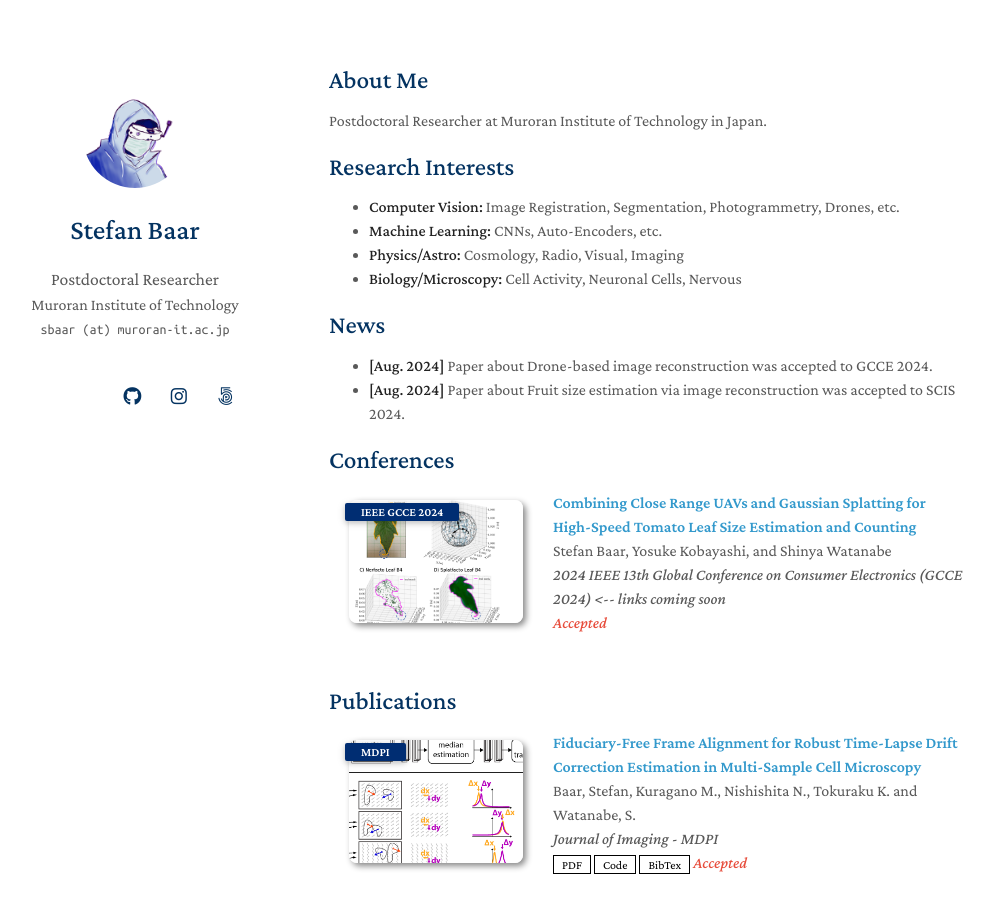
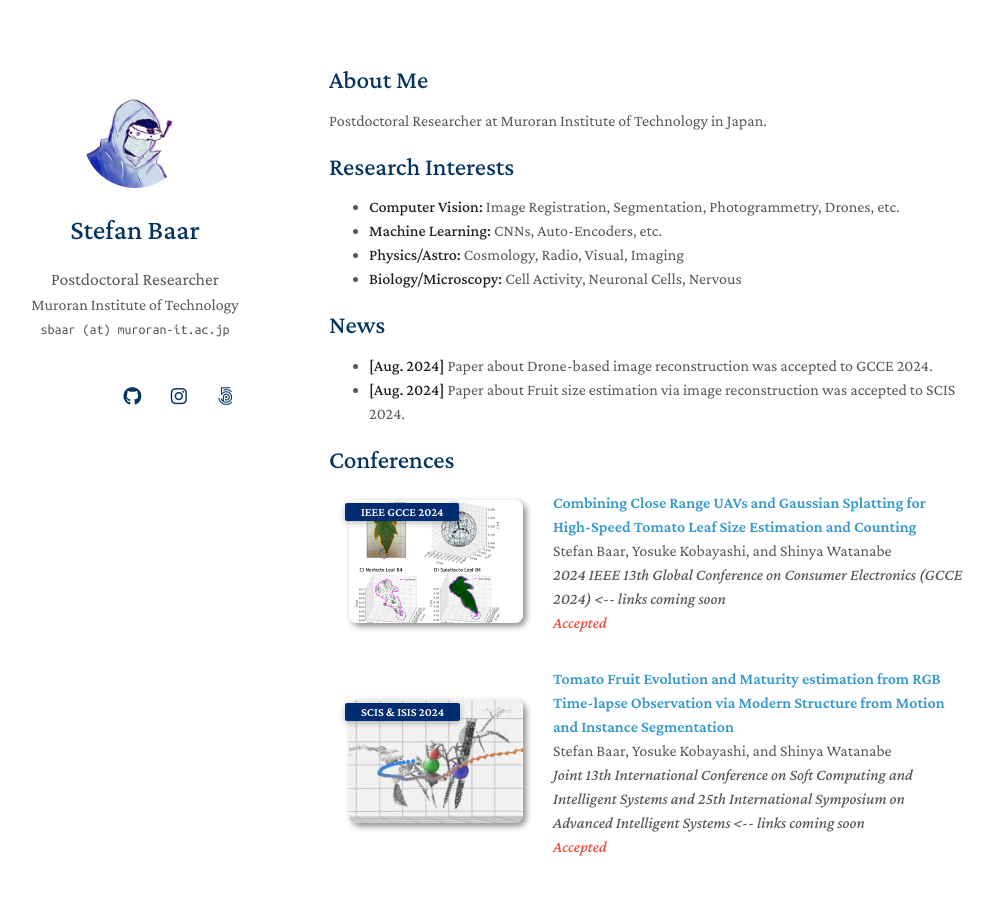
Before and after one commit to stefanbaar87/stefanbaar87.github.io, a Jekyll site: the page built from index.md, in a window 1280 px wide and 1393 px high, cut to the strip 0-908 px from the top of the window. Shown: the whole strip, without its empty margins (141-1135 px from the left). Built offline with Jekyll 4.4.1, drawn with Linux system fonts in a browser that asks for light colours; a style sheet for code colours, icons or effects is not loaded; our own code applies the rules of GitHub Pages for plain Markdown files.

Commit message:
New page 2024 init 3

```diff
--- a/_data/conferences.yml
+++ b/_data/conferences.yml
@@ -9,3 +9,14 @@ main:
     #bibtex: https://scholar.googleusercontent.com/scholar.bib?q=info:uZHzx6X3imUJ:scholar.google.com/&output=citation&scisdr=ClHXAiB2ELSwmnjHD0Q:AFWwaeYAAAAAZtHBF0TCppjF_tV9xYEJeMj5uJo&scisig=AFWwaeYAAAAAZtHBFw6HmGtqZTOghjMpm5GQRDI&scisf=4&ct=citation&cd=-1&hl=en
     image: ./assets/images/2024_GCCE.png
     notes: Accepted
+
+
+  - title: Tomato Fruit Evolution and Maturity estimation from RGB Time-lapse Observation via Modern Structure from Motion and Instance Segmentation
+    authors: Stefan Baar, Yosuke Kobayashi, and Shinya Watanabe
+    conference_short: SCIS & ISIS 2024
+    conference: Joint 13th International Conference on Soft Computing and Intelligent Systems and 25th International Symposium on Advanced Intelligent Systems <-- links coming soon
+    #pdf: https://www.mdpi.com/2313-433X/10/8/181
+    #code: https://github.com/StefanBaar/cell_align
+    #bibtex: https://scholar.googleusercontent.com/scholar.bib?q=info:uZHzx6X3imUJ:scholar.google.com/&output=citation&scisdr=ClHXAiB2ELSwmnjHD0Q:AFWwaeYAAAAAZtHBF0TCppjF_tV9xYEJeMj5uJo&scisig=AFWwaeYAAAAAZtHBFw6HmGtqZTOghjMpm5GQRDI&scisf=4&ct=citation&cd=-1&hl=en
+    image: ./assets/images/2024_SCIS.png
+    notes: Accepted
```
Also changed, not shown: assets/images/2024_SCIS.png (added), 8 other files.
